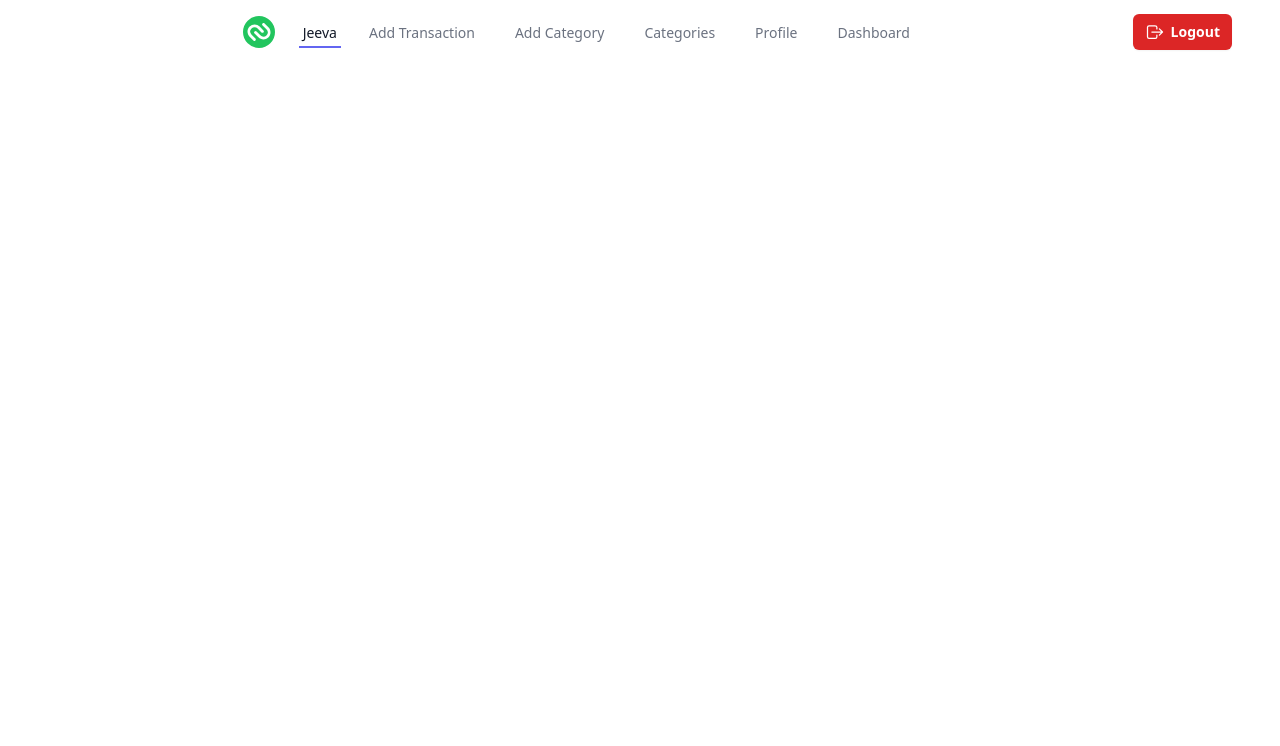
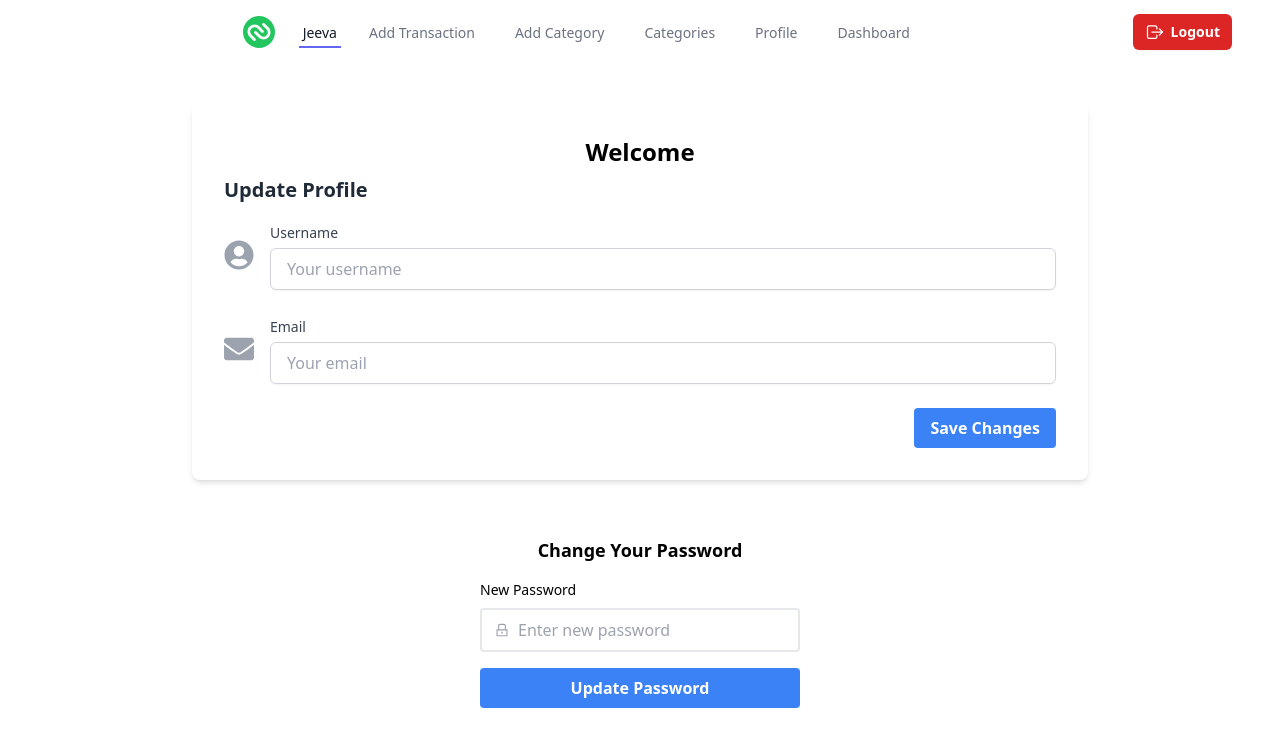
Before and after one commit to JeevaramanaG/Expense-Tracker, a React (Vite) app in the folder Frontend/: page /profile in a window 1280 px wide. Shown: the top 746 px of the page. Built offline with nearby package versions, Linux system fonts and the light colour scheme; sample sign-in values are in the browser's storage.

Commit message:
Project completed

```diff
--- a/Frontend/src/App.jsx
+++ b/Frontend/src/App.jsx
@@ -10,6 +10,8 @@ import CategoriesList from "./components/Category/CategoriesList";
 import UpdateCategory from "./components/Category/updateCategory";
 import TransactionForm from "./components/Transactions/TransactionForm";
 import Dashboard from "./components/Users/Dashboard";
+import UserProfile from "./components/Users/UserProfile";
+import AuthRoute from "./components/Auth/AuthRoute";
 
 function App() {
   const user = useSelector((state) => state?.user?.user);
@@ -22,11 +24,54 @@ function App() {
         <Route path="/" element={<HeroSection />} />
         <Route path="/login" element={<LoginForm />} />
         <Route path="/register" element={<RegistrationForm />} />
-        <Route path="/add-category" element={<AddCategory />} />
-        <Route path="/categories" element={<CategoriesList />} />
-        <Route path="/update-category/:id" element={<UpdateCategory />} />
-        <Route path="/add-transaction" element={<TransactionForm />} />
-        <Route path="/dashboard" element={<Dashboard />} />
+        <Route
+          path="/add-category"
+          element={
+            <AuthRoute>
+              <AddCategory />
+            </AuthRoute>
+          }
+        />
+        <Route
+          path="/categories"
+          element={
+            <AuthRoute>
+              <CategoriesList />
+            </AuthRoute>
+          }
+        />
+        <Route
+          path="/update-category/:id"
+          element={
+            <AuthRoute>
+              <UpdateCategory />
+            </AuthRoute>
+          }
+        />
+        <Route
+          path="/add-transaction"
+          element={
+            <AuthRoute>
+              <TransactionForm />
+            </AuthRoute>
+          }
+        />
+        <Route
+          path="/dashboard"
+          element={
+            <AuthRoute>
+              <Dashboard />
+            </AuthRoute>
+          }
+        />
+        <Route
+          path="/profile"
+          element={
+            <AuthRoute>
+              <UserProfile />
+            </AuthRoute>
+          }
+        />
       </Routes>
     </BrowserRouter>
   );
--- /dev/null
+++ b/Frontend/src/components/Auth/AuthRoute.jsx
@@ -0,0 +1,16 @@
+import React from "react";
+import { Navigate } from "react-router-dom";
+import { getUserFromLocalStorage } from "../../utils/getUserFromLocalStorage";
+
+const AuthRoute = ({ children }) => {
+  //get the token
+  const token = getUserFromLocalStorage();
+
+  if (token) {
+    return children;
+  } else {
+    return <Navigate to="/login" />;
+  }
+};
+
+export default AuthRoute;
--- a/Frontend/src/components/Users/Login.jsx
+++ b/Frontend/src/components/Users/Login.jsx
@@ -57,7 +57,7 @@ const LoginForm = () => {
   useEffect(() => {
     setTimeout(() => {
       if (isSuccess) {
-        navigate("/profile");
+        navigate("/");
       }
     }, 1000);
   }, [isPending, isError, error, isSuccess]);
--- /dev/null
+++ b/Frontend/src/components/Users/UpdatePassword.jsx
@@ -0,0 +1,93 @@
+import React, { useState } from "react";
+import { AiOutlineLock } from "react-icons/ai";
+import { useMutation } from "@tanstack/react-query";
+import { useFormik } from "formik";
+import * as Yup from "yup";
+import { useDispatch } from "react-redux";
+import { changePasswordAPI } from "../../services/users/userServices";
+import { LogoutAction } from "../redux/Slice/authSlice";
+import AlertMessage from "../Alert/AlertMessage";
+const validationSchema = Yup.object({
+  password: Yup.string()
+    .min(5, "Password must be at least 5 characters long")
+    .required("Email is required"),
+});
+
+const UpdatePassword = () => {
+  //Dispatch
+  const dispatch = useDispatch();
+  // Mutation
+  const { mutateAsync, isPending, isError, error, isSuccess } = useMutation({
+    mutationFn: changePasswordAPI,
+    mutationKey: ["change-password"],
+  });
+  const formik = useFormik({
+    initialValues: {
+      password: "",
+    },
+    // Validations
+    validationSchema,
+    //Submit
+    onSubmit: (values) => {
+      mutateAsync(values.password)
+        .then(() => {
+          //Logout
+          dispatch(LogoutAction());
+          //remove the user from storage
+          localStorage.removeItem("userInfo");
+        })
+        .catch((e) => console.log(e));
+    },
+  });
+
+  return (
+    <div className="flex flex-col items-center justify-center p-4">
+      <h2 className="text-lg font-semibold mb-4">Change Your Password</h2>
+      <form onSubmit={formik.handleSubmit} className="w-full max-w-xs">
+        <div className="mb-4">
+          <label
+            className="block text-sm font-medium mb-2"
+            htmlFor="new-password"
+          >
+            New Password
+          </label>
+          {isPending && <AlertMessage type="loading" message="Updating...." />}
+          {isError && (
+            <AlertMessage type="error" message={error.response.data.message} />
+          )}
+          {isSuccess && (
+            <AlertMessage
+              type="success"
+              message="Password updated successfully"
+            />
+          )}
+          <div className="flex items-center border-2 py-2 px-3 rounded">
+            <AiOutlineLock className="text-gray-400 mr-2" />
+            <input
+              id="new-password"
+              type="password"
+              name="newPassword"
+              {...formik.getFieldProps("password")}
+              className="outline-none flex-1"
+              placeholder="Enter new password"
+            />
+          </div>
+          {formik.touched.password && formik.errors.password && (
+            <span className="text-xs text-red-500">
+              {formik.errors.password}
+            </span>
+          )}
+        </div>
+
+        <button
+          type="submit"
+          className="w-full bg-blue-500 hover:bg-blue-700 text-white font-bold py-2 px-4 rounded"
+        >
+          Update Password
+        </button>
+      </form>
+    </div>
+  );
+};
+
+export default UpdatePassword;
--- a/Frontend/src/components/Users/UserProfile.jsx
+++ b/Frontend/src/components/Users/UserProfile.jsx
@@ -0,0 +1,115 @@
+import React from "react";
+import { FaUserCircle, FaEnvelope, FaLock } from "react-icons/fa";
+import { useFormik } from "formik";
+import { useMutation } from "@tanstack/react-query";
+import UpdatePassword from "./UpdatePassword";
+import { updateProfileAPI } from "../../services/users/userServices";
+import AlertMessage from "../Alert/AlertMessage";
+
+const UserProfile = () => {
+  // Mutation
+  const { mutateAsync, isPending, isError, error, isSuccess } = useMutation({
+    mutationFn: updateProfileAPI,
+    mutationKey: ["change-password"],
+  });
+  const formik = useFormik({
+    initialValues: {
+      email: "",
+      username: "",
+    },
+
+    //Submit
+    onSubmit: (values) => {
+      mutateAsync(values)
+        .then((data) => {
+          console.log(data);
+        })
+        .catch((e) => console.log(e));
+    },
+  });
+  return (
+    <>
+      <div className="max-w-4xl mx-auto my-10 p-8 bg-white rounded-lg shadow-md">
+        <h1 className="mb-2 text-2xl text-center font-extrabold">
+          Welcome
+          {/* <span className="text-gray-500 text-sm ml-2">info@gmail.com</span> */}
+        </h1>
+        <h3 className="text-xl font-semibold text-gray-800 mb-4">
+          Update Profile
+        </h3>
+        {/* Display message */}
+        {isPending && <AlertMessage type="loading" message="Updating...." />}
+        {isError && (
+          <AlertMessage type="error" message={error.response.data.message} />
+        )}
+        {isSuccess && (
+          <AlertMessage type="success" message="Updated successfully" />
+        )}
+        <form onSubmit={formik.handleSubmit} className="space-y-6">
+          {/* User Name Field */}
+          <div className="flex items-center space-x-4">
+            <FaUserCircle className="text-3xl text-gray-400" />
+            <div className="flex-1">
+              <label
+                htmlFor="username"
+                className="text-sm font-medium text-gray-700"
+              >
+                Username
+              </label>
+              <input
+                {...formik.getFieldProps("username")}
+                type="text"
+                id="username"
+                className="mt-1 block w-full border border-gray-300 rounded-md shadow-sm py-2 px-4 focus:outline-none focus:ring-blue-500 focus:border-blue-500"
+                placeholder="Your username"
+              />
+            </div>
+            {formik.touched.username && formik.errors.username && (
+              <span className="text-xs text-red-500">
+                {formik.errors.username}
+              </span>
+            )}
+          </div>
+
+          {/* Email Field */}
+          <div className="flex items-center space-x-4">
+            <FaEnvelope className="text-3xl text-gray-400" />
+            <div className="flex-1">
+              <label
+                htmlFor="email"
+                className="text-sm font-medium text-gray-700"
+              >
+                Email
+              </label>
+              <input
+                type="email"
+                id="email"
+                {...formik.getFieldProps("email")}
+                className="mt-1 block w-full border border-gray-300 rounded-md shadow-sm py-2 px-4 focus:outline-none focus:ring-blue-500 focus:border-blue-500"
+                placeholder="Your email"
+              />
+            </div>
+            {formik.touched.email && formik.errors.email && (
+              <span className="text-xs text-red-500">
+                {formik.errors.email}
+              </span>
+            )}
+          </div>
+
+          {/* Save Changes Button */}
+          <div className="flex justify-end mt-6">
+            <button
+              type="submit"
+              className="bg-blue-500 hover:bg-blue-700 text-white font-bold py-2 px-4 rounded focus:outline-none focus:shadow-outline"
+            >
+              Save Changes
+            </button>
+          </div>
+        </form>
+      </div>
+      <UpdatePassword />
+    </>
+  );
+};
+
+export default UserProfile;
--- a/Frontend/src/services/transactions/transactionServices.js
+++ b/Frontend/src/services/transactions/transactionServices.js
@@ -13,7 +13,7 @@ export const addTransactionAPI = async ({
   amount,
 }) => {
   const response = await axios.post(
-    `${BASE_URL}/transactions/create`,
+    `${BASE_URL}/transaction/add`,
     {
       category,
       date,
@@ -33,7 +33,7 @@ export const addTransactionAPI = async ({
 //! update
 export const updateCategoryAPI = async ({ name, type, id }) => {
   const response = await axios.put(
-    `${BASE_URL}/categories/update/${id}`,
+    `${BASE_URL}/category/update/${id}`,
     {
       name,
       type,
@@ -49,7 +49,7 @@ export const updateCategoryAPI = async ({ name, type, id }) => {
 };
 //! delete
 export const deleteCategoryAPI = async (id) => {
-  const response = await axios.delete(`${BASE_URL}/categories/delete/${id}`, {
+  const response = await axios.delete(`${BASE_URL}/category/delete/${id}`, {
     headers: {
       Authorization: `jeeva ${token}`,
     },
--- a/Frontend/src/services/users/userServices.js
+++ b/Frontend/src/services/users/userServices.js
@@ -1,5 +1,9 @@
 import axios from "axios";
 import { BASE_URL } from "../../utils/url";
+import { getUserFromLocalStorage } from "../../utils/getUserFromLocalStorage";
+
+//! Get the token
+const token = getUserFromLocalStorage();
 
 //login
 export const loginAPI = async ({ email, password }) => {
@@ -31,3 +35,41 @@ export const regiterAPI = async ({ email, password, username }) => {
     throw error;
   }
 };
+
+export const changePasswordAPI = async ({ newpassword }) => {
+  const response = await axios.put(
+    `${BASE_URL}/users/change-password`,
+    {
+      newpassword,
+    },
+    {
+      headers: {
+        Authorization: `jeeva ${token}`,
+      },
+    }
+  );
+  // return response data
+  return response.data;
+};
+
+export const updateProfileAPI = async ({ email, username }) => {
+  try {
+    const response = await axios.put(
+      `${BASE_URL}/users/update-profile`,
+      {
+        email,
+        username,
+      },
+      {
+        headers: {
+          Authorization: `jeeva ${token}`,
+        },
+      }
+    );
+    // return response data
+    return response.data;
+  } catch (error) {
+    // Handle error if request fails
+    throw error;
+  }
+};
```
